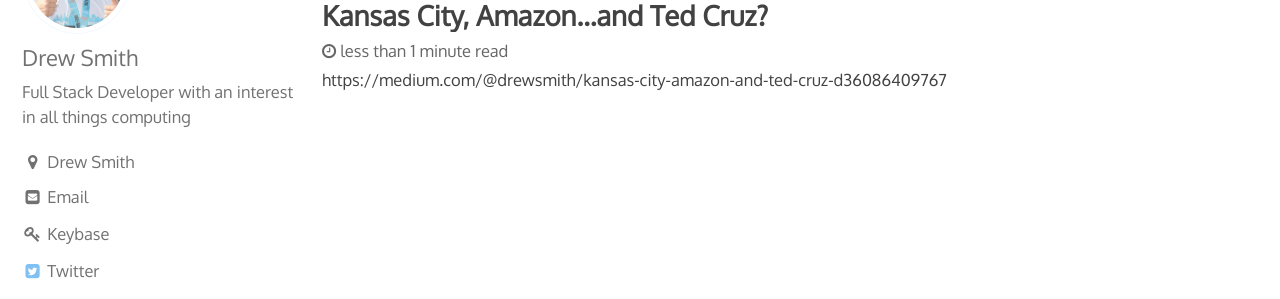
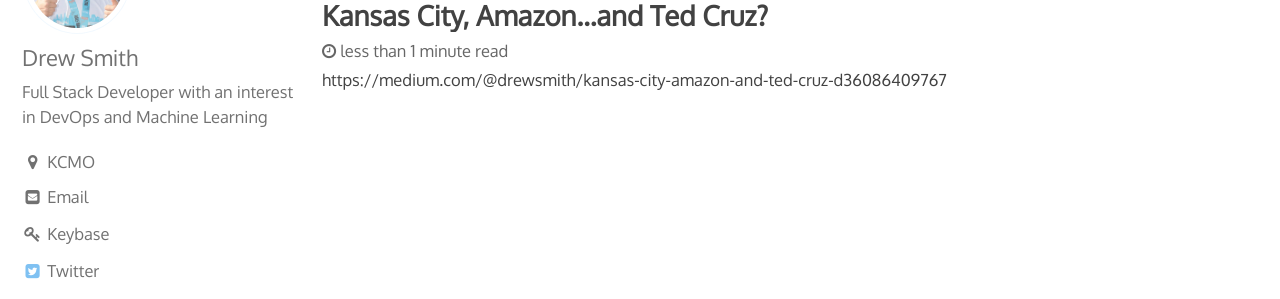
Before and after one commit to drewsmith/drewsmith.github.io, a Jekyll site: the page built from index.html, in a window 1280 px wide. Shown: the part 180-479 px from the top of the page. Built offline with Jekyll 4.4.1, drawn with Linux system fonts in a browser that asks for light colours; the list of posts is cut into pages by our own code.

Commit message:
changed bio a bit

```diff
--- a/_config.yml
+++ b/_config.yml
@@ -83,8 +83,8 @@
 author:
   name             : "Drew Smith"
   avatar           : "/assets/images/drew.jpg"
-  bio              : "Full Stack Developer with an interest in all things computing"
-  location         : "Drew Smith"
+  bio              : "Full Stack Developer with an interest in DevOps and Machine Learning"
+  location         : "KCMO"
   email            : andrew.j.smith.jr@gmail.com
   uri              :
   bitbucket        :
```
